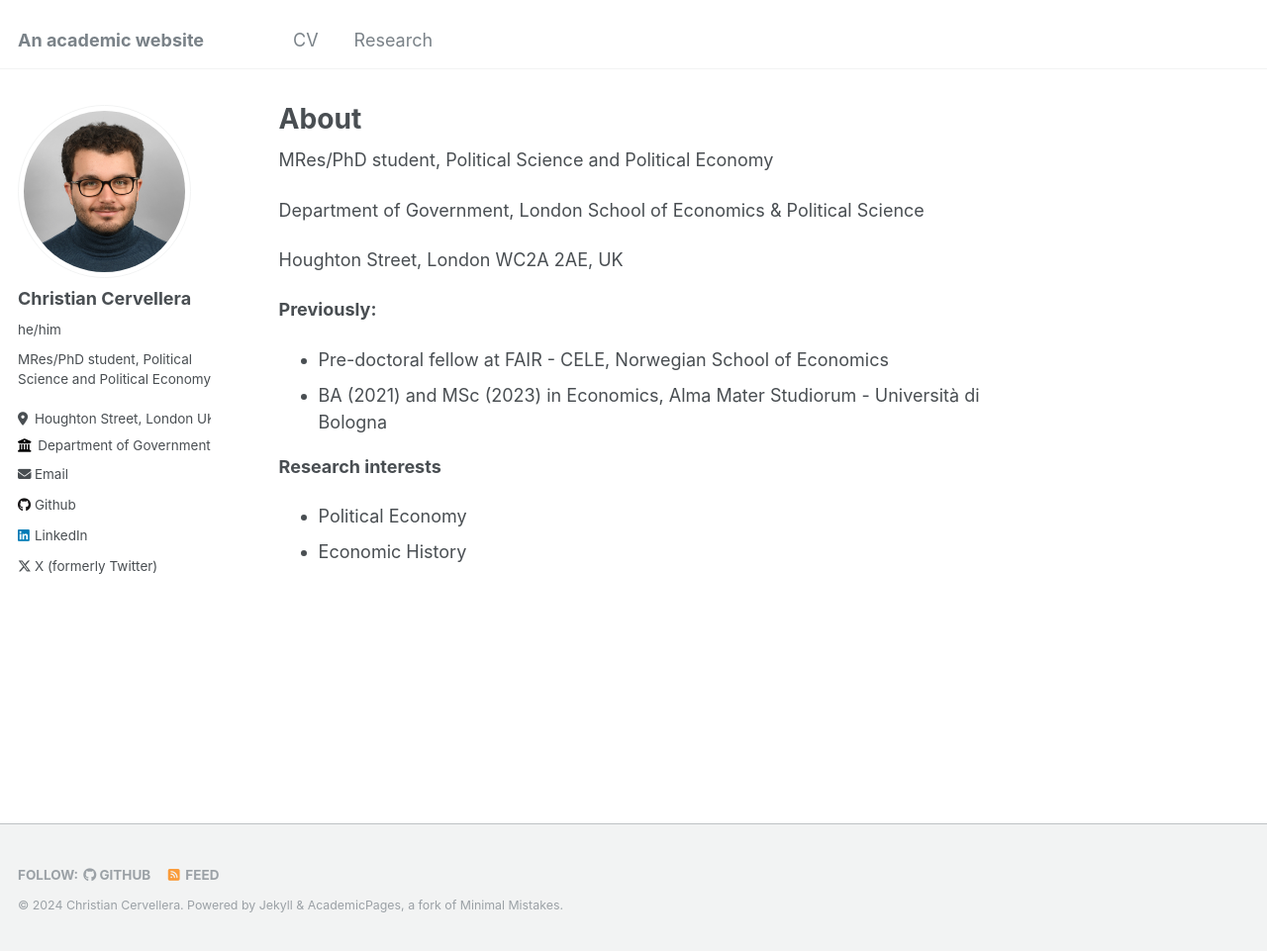
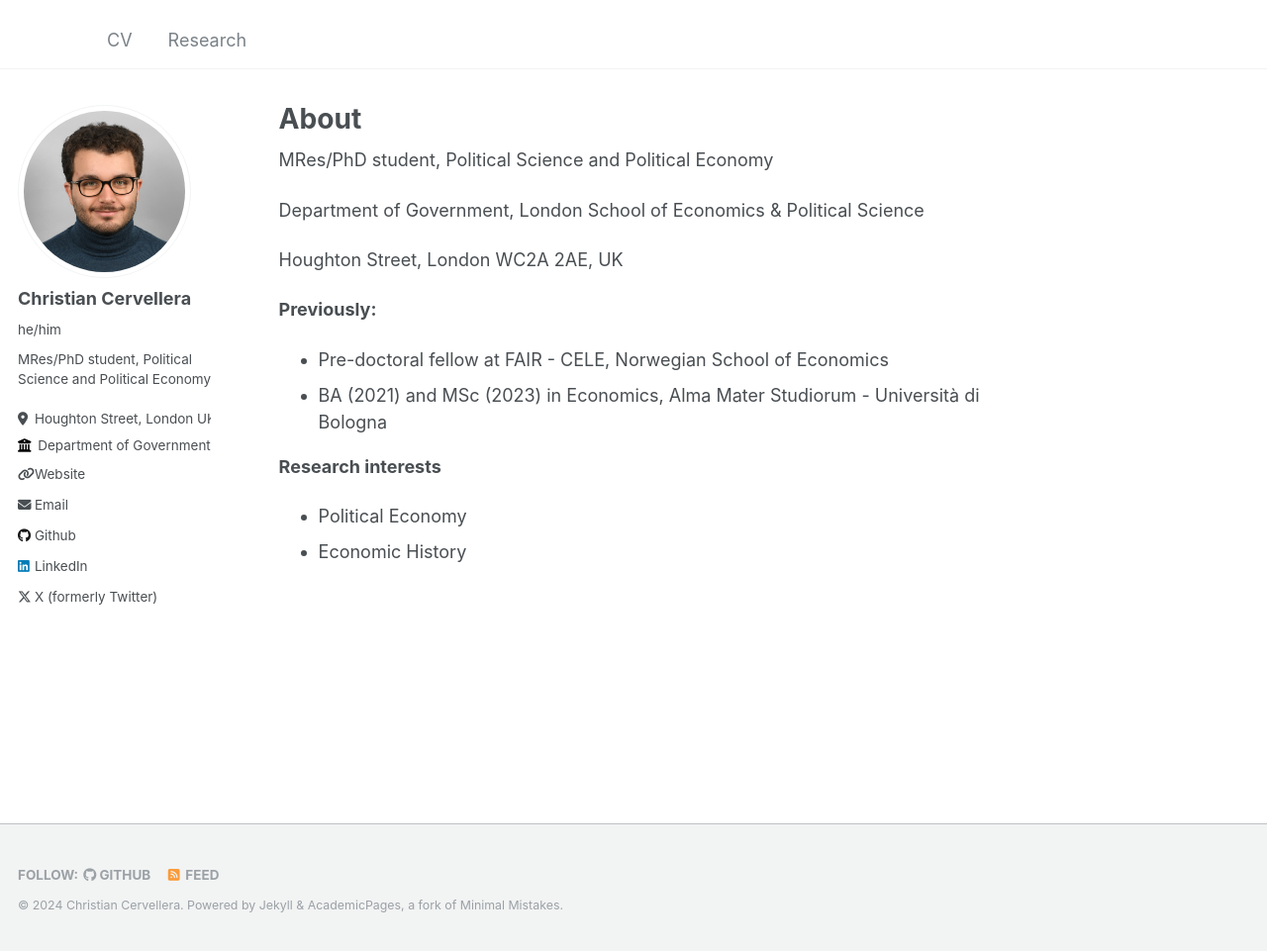
Before and after one commit to ritwika-das/ritwika-das.github.io, a Jekyll site: the page built from _pages/about.md, in a window 1280 px wide and 961 px high. Shown: the whole window at 99% size. Built offline with Jekyll 4.4.1, drawn with Linux system fonts in a browser that asks for light colours.

Commit message:
Update _config.yml

```diff
--- a/_config.yml
+++ b/_config.yml
@@ -9,8 +9,8 @@
 
 # Basic Site Settings
 locale                   : "en-US"
-title                    : "An academic website"
-title_separator          : "-"
+title                    : ""
+title_separator          : ""
 name                     : &name "Christian Cervellera"
 description              : &description "personal description"
 url                      : https://christiancervellera.github.io # the base hostname & protocol for your site e.g. "https://mmistakes.github.io"
@@ -28,7 +28,7 @@ author:
   bio              : "MRes/PhD student, Political Science and Political Economy"
   location         : "Houghton Street, London UK"
   employer         : "Department of Government, LSE"
-  uri              : # URL
+  uri              : https://christiancervellera.github.io
   email            : "ccervellera.cc@gmail.com"
 
   # Academic websites
```
